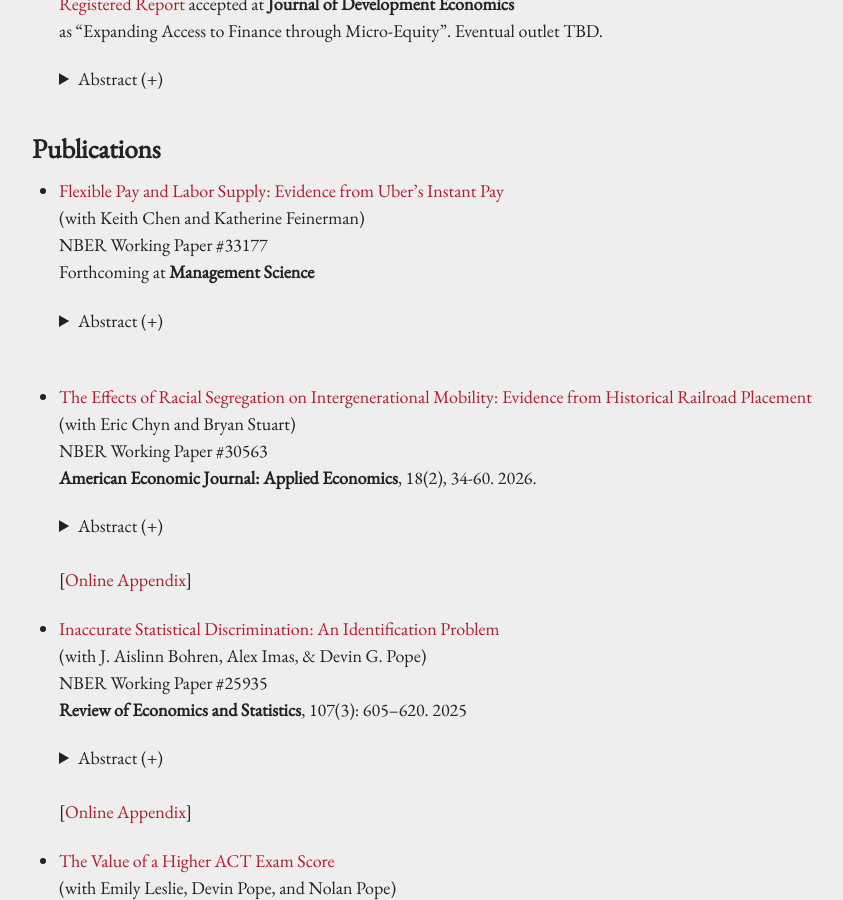
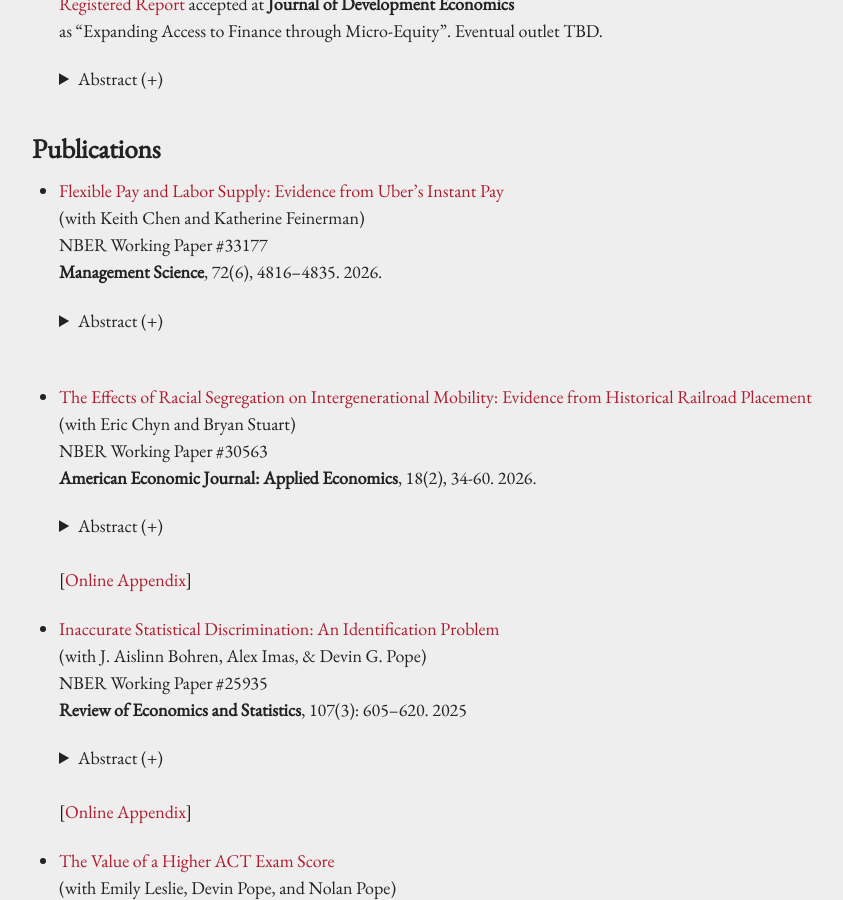
Before and after one commit to kareemhaggag/kareemhaggag.github.io, a Jekyll site: the page built from research.md, in a window 1280 px wide and 900 px high, scrolled down 767 px. Shown: the whole window, without its empty margins (185-1028 px from the left). Built offline with Jekyll 4.4.1, drawn with Linux system fonts in a browser that asks for light colours; comment, search, counter and statistics services are not loaded; our own code applies the rules of GitHub Pages for plain Markdown files.

Commit message:
update instant pay draft

```diff
--- a/research.md
+++ b/research.md
@@ -54,7 +54,7 @@ permalink: /research/
 * [Flexible Pay and Labor Supply: Evidence from Uber's Instant Pay](/f/Instant_Pay.pdf)<br />
   (with Keith Chen and Katherine Feinerman)<br />
   NBER Working Paper #33177<br />
-  Forthcoming at **Management Science**
+  **Management Science**, 72(6), 4816–4835. 2026.
 
 
    <details><summary> Abstract (+) </summary>
```
Also changed, not shown: 2 other files.
